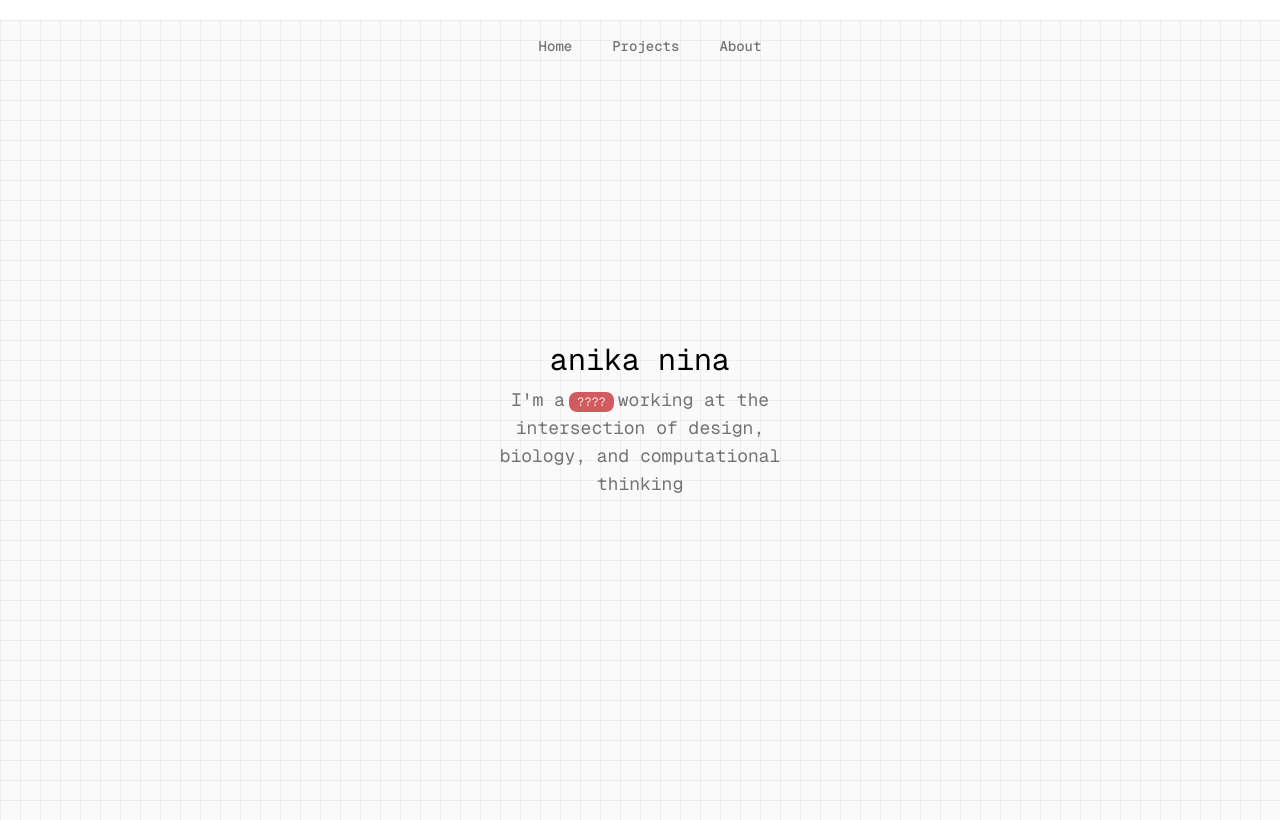
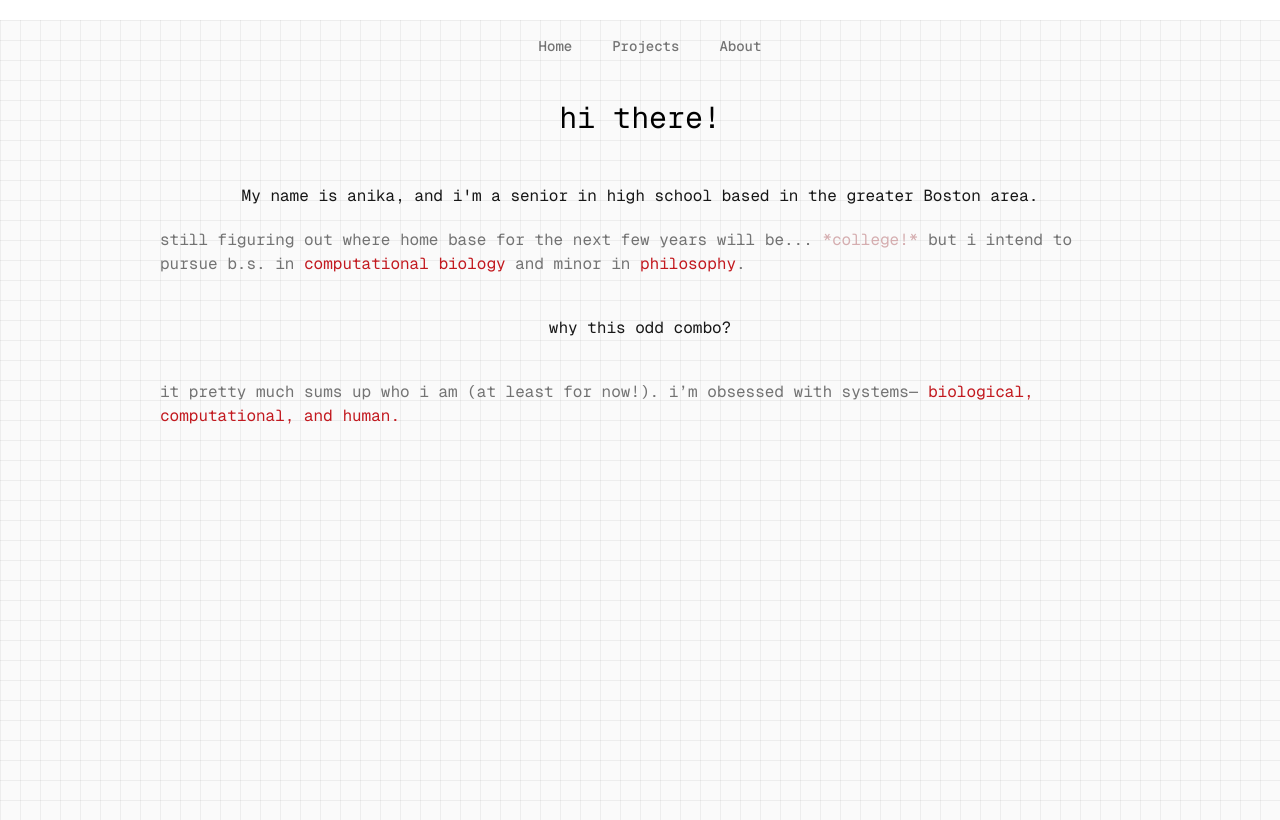
Before and after one commit to nika-nisa/personal-website, a Next.js app: page / in a window 1280 px wide. Built offline with nearby package versions, Linux system fonts and the light colour scheme.

Commit message:
interface updates

```diff
--- a/app/page.tsx
+++ b/app/page.tsx
@@ -1,12 +1,67 @@
 export default function HomePage() {
   return (
-    <main className="bg-grid min-h-screen flex flex-col items-center justify-center p-4 font-mono">
-      <h1 className="hover:text-4xl transition-all duration-300 text-3xl mb-2 text-black">
-        anika nina
+    <main className="bg-grid min-h-screen py-20 px-20 ">
+
+      <div className=
+      "flex flex-col items-center font-mono">
+
+        <h1
+        className="mb-12 text-3xl text-black">
+        hi there! </h1>
+
+        <p
+        className="px-20">
+        My name is anika, and i'm a senior in high school based in the greater Boston area. </p>
+
+        <p
+        className="px-20 py-5 text-neutral-500">
+        still figuring out where home base for the next few years will be...
+        <span className="text-[#d5aeb0]"> *college!* </span>
+        but i intend to pursue b.s. in
+        <span className="text-[#c2191f]"> computational biology </span>
+        and minor in
+        <span className="text-[#c2191f]"> philosophy</span>
+        .
+        </p>
+
+        <p className="py-5">
+          why this odd combo?
+        </p>
+
+        <p
+        className="px-20 py-5 text-neutral-500">
+        it pretty much sums up who i am (at least for now!). i’m obsessed with systems—
+        <span className="text-[#c2191f]">  biological, computational, and human.</span>
+        </p>
+
+
+
+
+
+      </div>
+
+    </main>
+  );
+}
+
+{/*
+
+   <main className="bg-grid min-h-screen flex flex-col items-center justify-center p-4 font-mono">
+
+
+
+    </main>
+
+
+  <h1 className="hover:text-4xl transition-all duration-300 text-3xl mb-2 text-black">
+        hey there!
       </h1>
+      <div className="flex w-72 gap-4 text-left text-neutral-800">
+        My name is anika, and i'm a senior in high school based in the greater Boston area.
+      </div>
 
-      <div className="flex w-72 gap-4 items-center">
-      <p className="max-w-xl text-center text-lg text-neutral-500">
+      <div className="flex w-72 gap-4 text-left items-center">
+      <p className="max-w-xl text-lg text-neutral-400">
         I'm a
         <span className="bg-[#c2191f] mx-1 px-2 py-0.5 rounded-lg opacity-70 text-neutral-200 font-mono text-xs">
           ????
@@ -15,8 +70,4 @@ export default function HomePage() {
 
         working at the intersection of design, biology, and computational thinking
       </p>
-      </div>
-
-    </main>
-  );
-}
+      </div> */}
```
